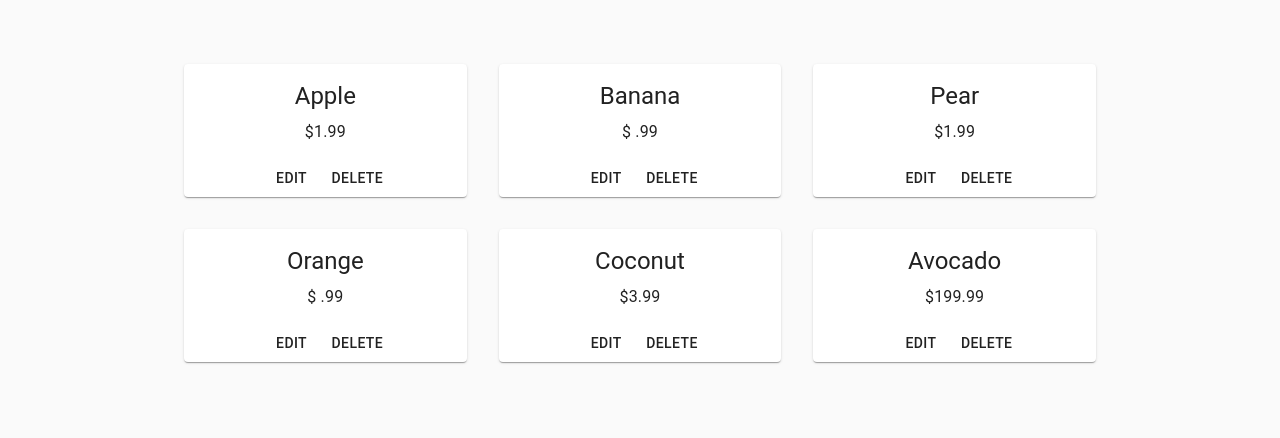
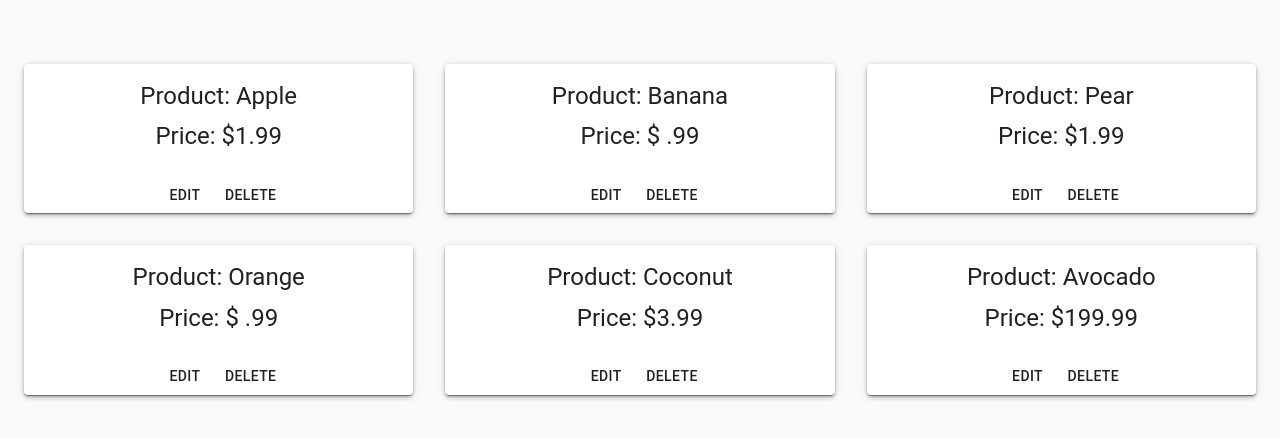
Before and after one commit to gbj1220/project-1, a React (Create React App) app: page / in a window 1280 px wide. Shown: the top 438 px of the page. Built offline with nearby package versions, Linux system fonts and the light colour scheme.

Commit message:
Added 'Product' and 'Price' text to cards. Also imported Paper and implemented it on cards.

```diff
--- a/src/components/HomePage/HomePage.js
+++ b/src/components/HomePage/HomePage.js
@@ -1,14 +1,13 @@
 import React from 'react';
 import Button from '@material-ui/core/Button';
 import Card from '@material-ui/core/Card';
-import CardActions from '@material-ui/core/CardActions';
 import CardContent from '@material-ui/core/CardContent';
-import CardMedia from '@material-ui/core/CardMedia';
 import CssBaseline from '@material-ui/core/CssBaseline';
 import Grid from '@material-ui/core/Grid';
 import Typography from '@material-ui/core/Typography';
 import { makeStyles } from '@material-ui/core/styles';
 import Container from '@material-ui/core/Container';
+import Paper from '@material-ui/core/Paper';
 
 const useStyles = makeStyles((theme) => ({
 	icon: {
@@ -83,12 +82,11 @@ export default function Album() {
 		<React.Fragment>
 			<CssBaseline />
 			<main>
-				{/* Hero unit */}
-				<Container className={classes.cardGrid} maxWidth='md'>
-					{/* End hero unit */}
+				<Container className={classes.cardGrid} maxWidth='lg'>
 					<Grid container spacing={4}>
 						{initialState.map((card) => (
 							<Grid item key={card} xs={12} sm={6} md={4}>
+								<Paper elevation={3}>
 									<Card className={classes.card}>
 										<CardContent
 											className={classes.cardContent}
@@ -98,15 +96,22 @@ export default function Album() {
 												variant='h5'
 												component='h2'
 											>
-											{card.Product}
+												Product: {card.Product}
 											</Typography>
-										<Typography>{card.Price}</Typography>
+											<Typography
+												gutterBottom
+												variant='h5'
+												component='h2'
+											>
+												Price: {card.Price}
+											</Typography>
 										</CardContent>
 										<span>
 											<Button>Edit</Button>
 											<Button>Delete</Button>
 										</span>
 									</Card>
+								</Paper>
 							</Grid>
 						))}
 					</Grid>
```
Lines whose indentation alone changed are shown as unchanged.
